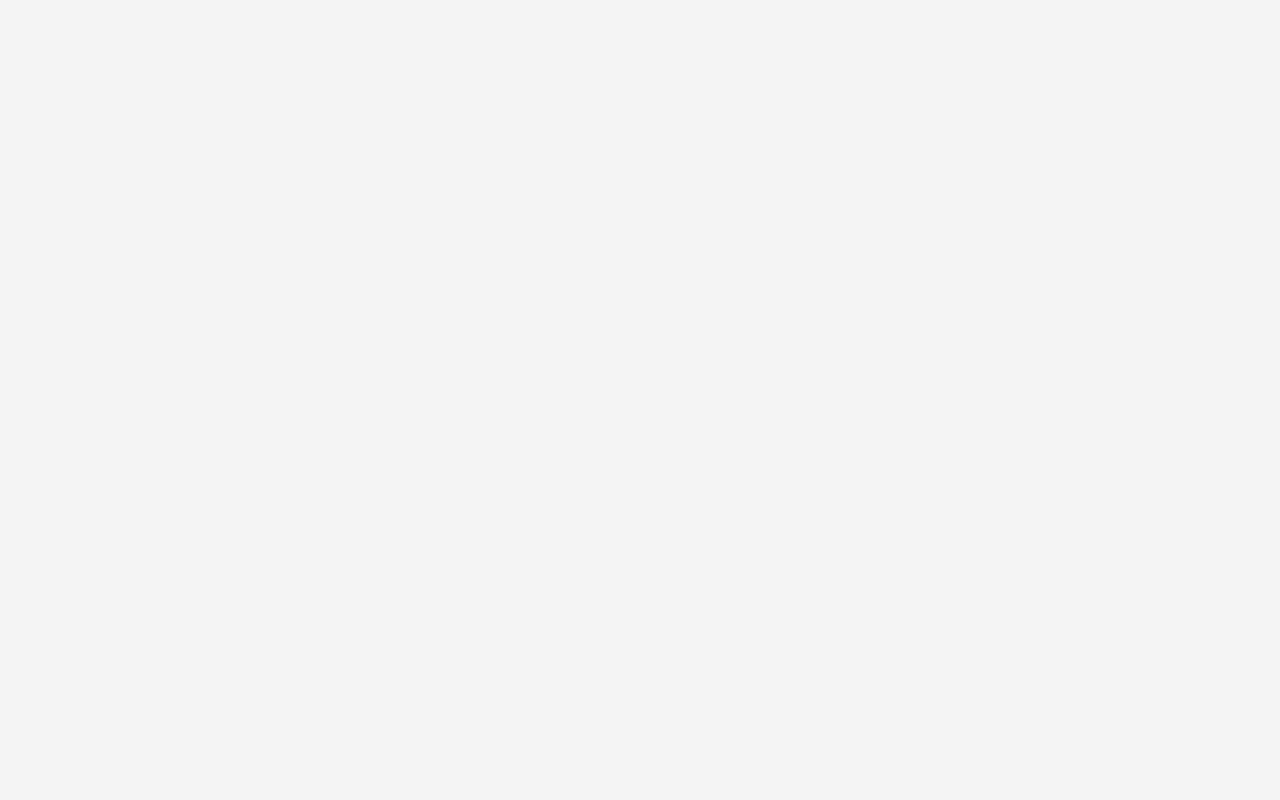
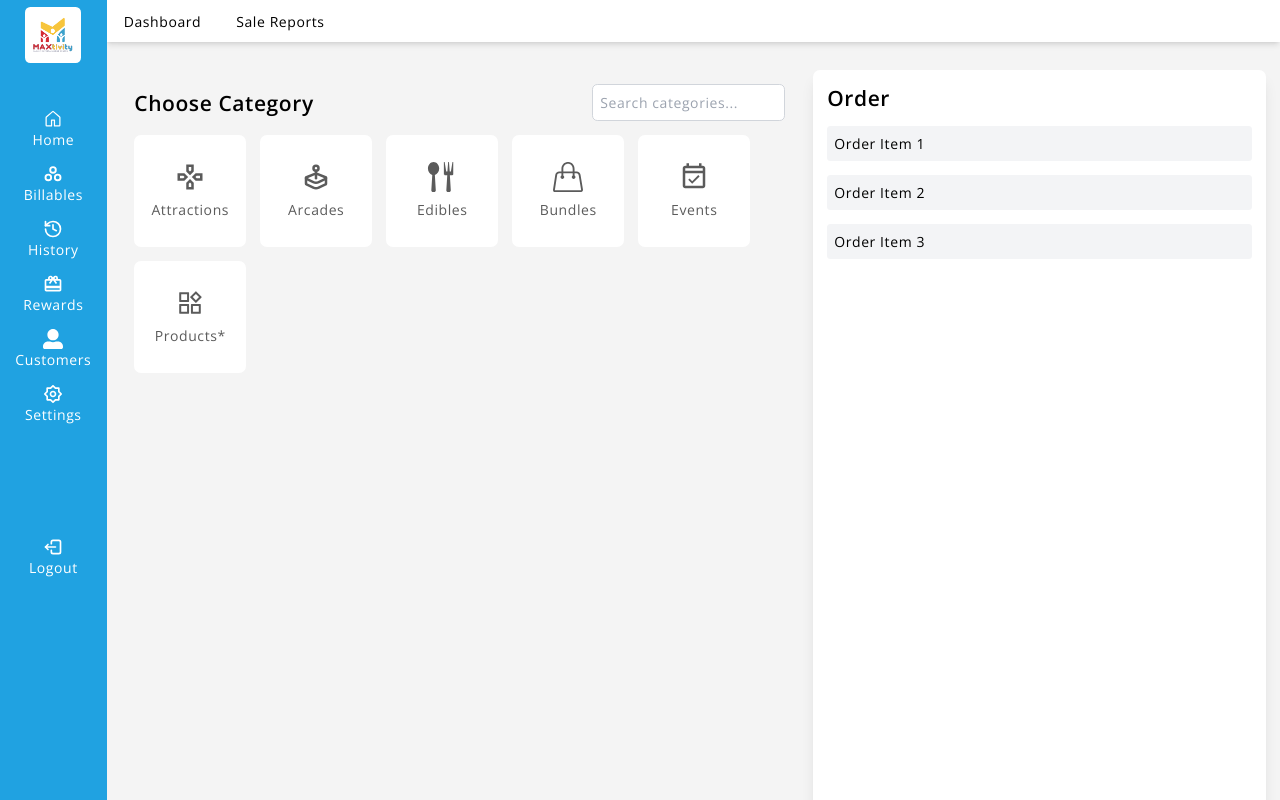
Before and after one commit to babatunde-odedina/my-pos-app, a React (Vite) app: page /billables/attractions in a window 1280 px wide. Before the commit this address had no page. Built offline with nearby package versions, Linux system fonts and the light colour scheme; what chartjs-plugin-datalabels would draw is missing.

Commit message:
mainbillables page begins

```diff
--- a/src/App.jsx
+++ b/src/App.jsx
@@ -17,6 +17,7 @@ import ByCustomerReport from './pages/salesreport/ByCustomerReport';
 import ByEmployeeReport from './pages/salesreport/ByEmployeeReport';
 import ByCategoryReport from './pages/salesreport/ByCategoryReport';
 import ByProductReport from './pages/salesreport/ByProductReport';
+import MainBillables from './pages/billables/MainBillables';
 
 function App() {
   return (
@@ -42,6 +43,15 @@ function App() {
           <Route path='by-category' element={<ByCategoryReport />} />
           <Route path='by-product' element={<ByProductReport />} />
         </Route>
+        <Route path='/billables' element={<Dashboard />}>
+          <Route path='' element={<Navigate to='attractions' />} />
+          <Route path='attractions' element={<MainBillables />} />
+          <Route path='payment-type' element={<PaymentTypeReport />} />
+          <Route path='by-customer' element={<ByCustomerReport />} />
+          <Route path='by-employee' element={<ByEmployeeReport />} />
+          <Route path='by-category' element={<ByCategoryReport />} />
+          <Route path='by-product' element={<ByProductReport />} />
+        </Route>
       </Routes>
     </Router>
   );
--- /dev/null
+++ b/src/pages/billables/MainBillables.jsx
@@ -0,0 +1,75 @@
+import { useState } from 'react';
+import { MdOutlineGamepad } from 'react-icons/md';
+import { TbBrandAppleArcade } from 'react-icons/tb';
+import { ImSpoonKnife } from 'react-icons/im';
+import { SlHandbag } from 'react-icons/sl';
+import { MdOutlineEventAvailable } from 'react-icons/md';
+import { AiOutlineProduct } from 'react-icons/ai';
+
+const MainBillables = () => {
+  const [activeCategory, setActiveCategory] = useState(null);
+
+  const categories = [
+    { name: 'Attractions', icon: MdOutlineGamepad },
+    { name: 'Arcades', icon: TbBrandAppleArcade },
+    { name: 'Edibles', icon: ImSpoonKnife },
+    { name: 'Bundles', icon: SlHandbag },
+    { name: 'Events', icon: MdOutlineEventAvailable },
+    { name: 'Products*', icon: AiOutlineProduct },
+  ];
+
+  return (
+    <div className='flex h-screen p-4'>
+      {/* Category Selection - 60% Width */}
+      <div className='w-full md:w-3/5 p-4 rounded-lg'>
+        <div className='flex justify-between items-center mb-4'>
+          <h2 className='text-2xl font-semibold'>Choose Category</h2>
+          <input
+            type='text'
+            placeholder='Search categories...'
+            className='p-2 border border-gray-300 rounded-md'
+          />
+        </div>
+        {/* Category Items */}
+        <div className='flex flex-wrap gap-4'>
+          {categories.map((category, index) => {
+            const Icon = category.icon;
+            const isActive = activeCategory === category.name;
+            return (
+              <div
+                key={index}
+                className={`flex flex-col items-center justify-center p-4 w-32 h-32 rounded-lg cursor-pointer border-2 transition-all ${
+                  isActive
+                    ? 'border-customBlue text-customBlue'
+                    : 'border-transparent text-textColor'
+                } hover:border-customBlue hover:text-customBlue hover:bg-transparent`}
+                style={{ backgroundColor: isActive ? 'transparent' : 'white' }}
+                onClick={() => setActiveCategory(category.name)}
+              >
+                <Icon
+                  size={30}
+                  className={isActive ? 'text-customBlue' : 'text-textColor hover:text-customBlue'}
+                />
+                <span className='mt-2'>{category.name}</span>
+              </div>
+            );
+          })}
+        </div>
+      </div>
+
+      {/* Order Section - 40% Width */}
+      <div className='w-full md:w-2/5 bg-white p-4 shadow-lg rounded-lg ml-4'>
+        <h2 className='text-2xl font-semibold mb-4'>Order</h2>
+        {/* Add your order content here */}
+        <div className='space-y-4'>
+          {/* Example Order Items */}
+          <div className='p-2 bg-gray-100 rounded'>Order Item 1</div>
+          <div className='p-2 bg-gray-100 rounded'>Order Item 2</div>
+          <div className='p-2 bg-gray-100 rounded'>Order Item 3</div>
+        </div>
+      </div>
+    </div>
+  );
+};
+
+export default MainBillables;
```
